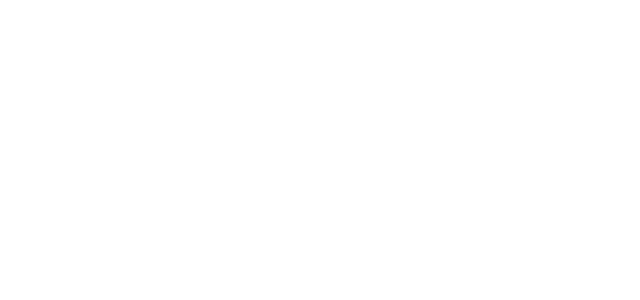
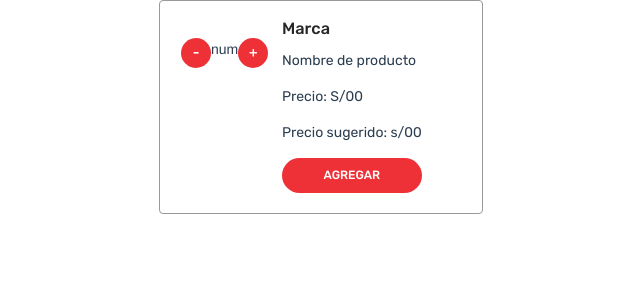
Before and after one commit to margaZM/Nutricorp-reto, a Vue app: page /cards in a window 1280 px wide. Before the commit this address had no page. Shown: the top 300 px of the page, without its empty margins (319-959 px from the left). Built offline with nearby package versions, Linux system fonts and the light colour scheme.

Commit message:
avance de estructura y estilos de las cards

```diff
--- /dev/null
+++ b/src/components/Cards.vue
@@ -0,0 +1,93 @@
+<template>
+  <section class="cards-grid-container">
+    <div class="card-container">
+          <!-- lado izquierdo -->
+        <div class="product-visual">
+                <img src="" alt="">
+            <div class="amount-container">
+                <button>-</button>
+                <p>num</p>
+                <button >+</button>
+            </div>
+        </div>
+
+            <!-- lado derecho -->
+        <div class="product-info">
+            <h3>Marca</h3>
+            <p>Nombre de producto</p>
+            <p>Precio: S/00</p>
+            <p>Precio sugerido: s/00</p>
+            <button>AGREGAR<span></span></button>
+        </div>
+    </div>
+  </section>
+</template>
+
+<script>
+
+export default {
+    name: 'Cards',
+}
+</script>
+
+<style>
+.cards-grid-container {
+    display: grid;
+    /* grid-template-columns: 200px 200px 200px; */
+    grid-template-columns: repeat(auto-fit, 324px);
+    grid-template-rows: 1fr;
+    gap: 15px;
+    justify-content: center;
+}
+
+.card-container {
+    width: 324px;
+    height: 214px;
+    border: 1px solid var(--color-secondary);
+    border-radius: 4px;
+    display: flex;
+    padding: 15px 21px 15px 21px;
+}
+
+.product-visual {
+    width: 101px;
+    height: auto;
+}
+
+.amount-container {
+    display: flex;
+}
+
+.amount-container button {
+    font-family: 'Rubik', sans-serif;
+    font-weight: 500;
+    color: white;
+    background-color: var(--color-primary);
+    border: none;
+    border-radius: 100%;
+    width: 30px;
+    height: 30px;
+    cursor: pointer;
+}
+
+.product-info {
+   text-align: justify;
+   font-family: 'Rubik', sans-serif;
+
+}
+.product-info p {
+    font-weight: 400;
+}
+.product-info button {
+    width: 100%;
+    height: 35px;
+    border-radius: 40px;
+    border: none;
+    font-family: 'Rubik', sans-serif;
+    font-weight: 500;
+    color: white;
+    background-color: var(--color-primary);
+    cursor: pointer;
+    font-size: 12px;
+}
+</style>
--- a/src/router/index.js
+++ b/src/router/index.js
@@ -17,6 +17,11 @@
     name: 'Login',
     component: () => import('../components/LoginForm.vue'),
   },
+  {
+    path: '/cards',
+    name: 'Cards',
+    component: () => import('../components/Cards.vue'),
+  },
 ]
 
 const router = createRouter({
```
